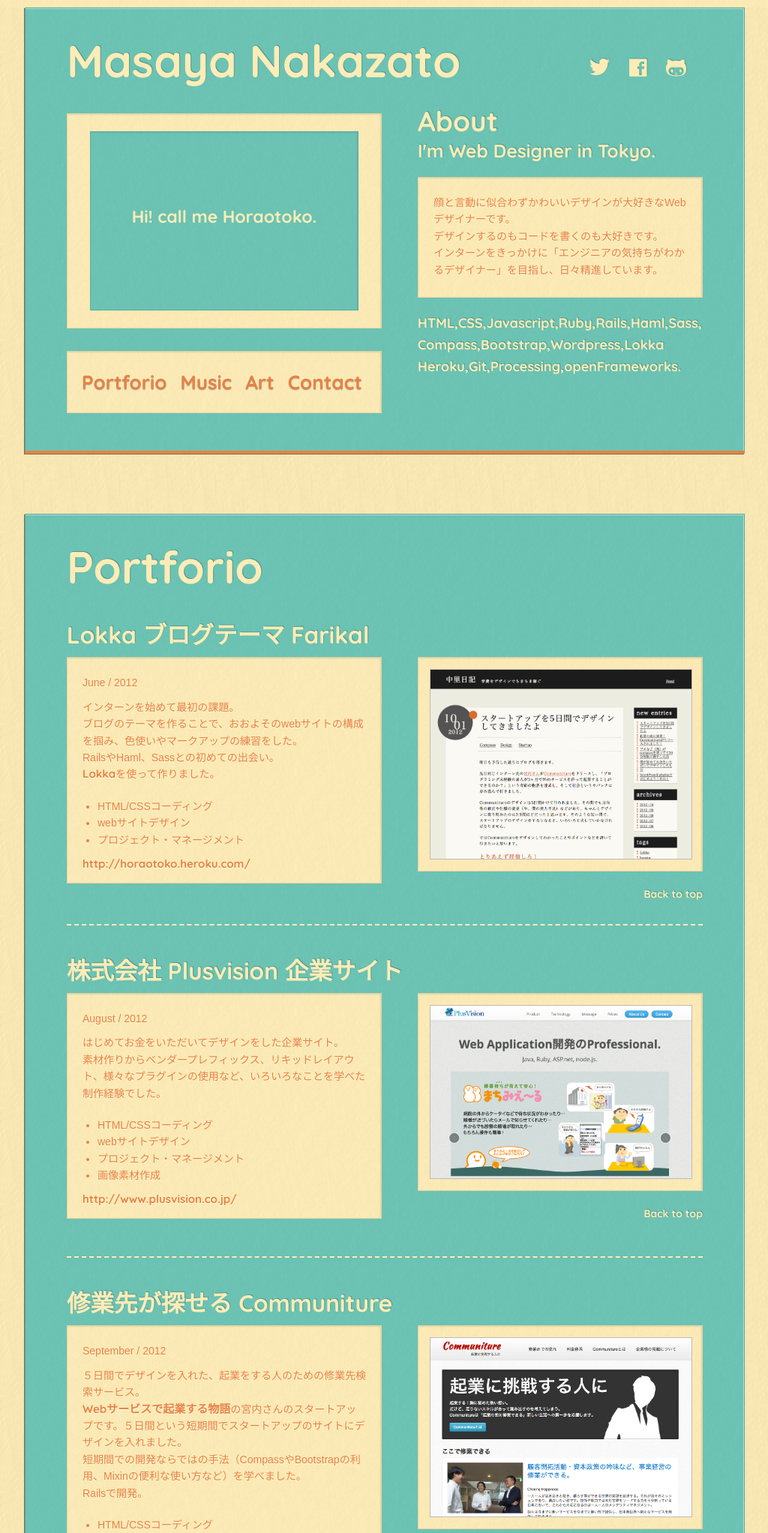
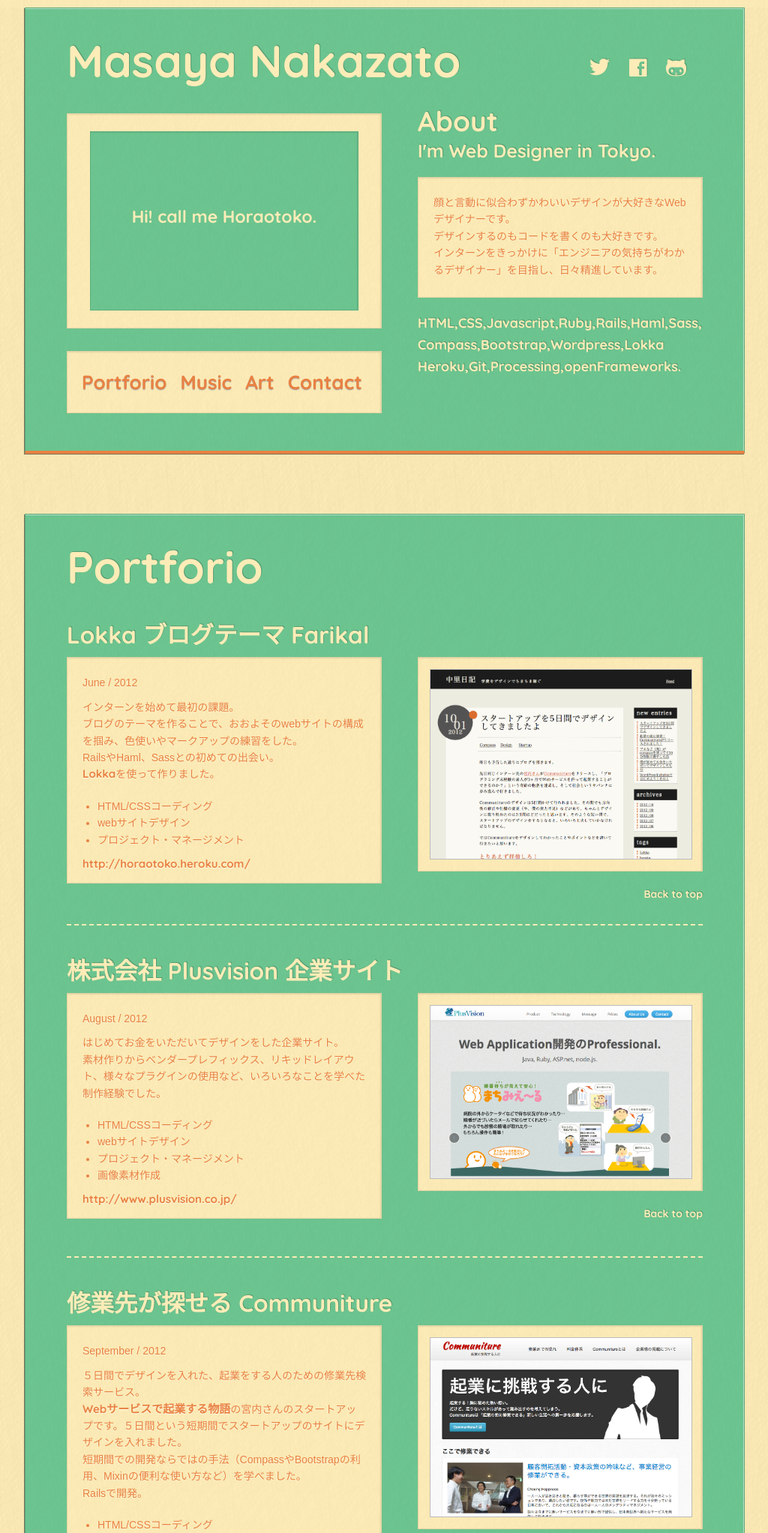
Before and after one commit to horaotoko/portforio, a PHP site: page /index.html in a window 1280 px wide. Shown: the top 2044 px of the page at 75% size, without its empty margins (127-1151 px from the left). Run offline with PHP 8.4, Linux system fonts and the light colour scheme.

Commit message:
fixed color

```diff
--- a/css/style.css
+++ b/css/style.css
@@ -46,7 +46,7 @@ body {
 
 header,section {
   padding: 50px 55px 40px;
-  background: #6DC5B5;
+  background: #6DC691;
   margin: 0 0 80px;
   border: solid 1px rgba(0, 0, 0, .15);
   -webkit-box-shadow: rgba(0,0,0,.5) -1px 1px 0, rgba(255,255,255,.5)-1px 1px 0 inset;
@@ -80,7 +80,7 @@ header h1{
 }
 .desktop{
   padding: 95px 0px;
-  background: #6dc5b5;
+  background: #6DC691;
   text-align: center;
   border: solid 1px rgba(0, 0, 0, .1);
   -webkit-box-shadow: rgba(0,0,0,.1) -1px 1px 2px inset, rgba(255,255,255,-1) -1px 1px 0;
@@ -148,7 +148,7 @@ text-shadow: 0 1px 1px #aaa;
 }
 
 .navbar .nav > li > a:hover {
-color: #6DC5B5;
+color: #6DC691;
 }
 
 .right_space{
```
